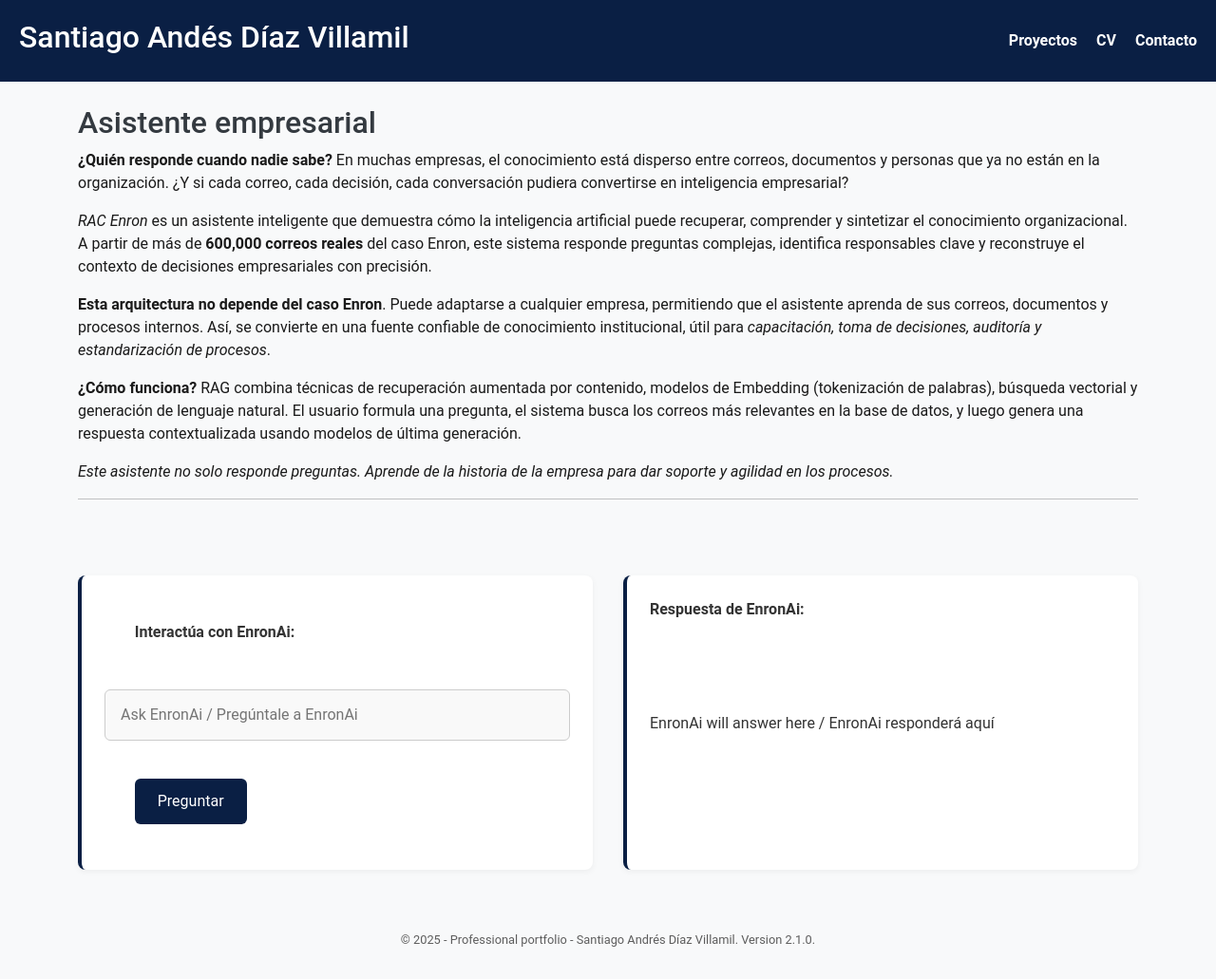
After one commit to SantiagoDiazVillamil/prod-data-portfolio, a Flask app: page /projects/EnronAi in a window 1280 px wide. The commit adds this page. Shown: the whole page at 95% size. Run offline with Flask 3, Linux system fonts and the light colour scheme.

Commit message:
Implementación de EnronAi con integración a Cloud Run y ajustes de frontend

```diff
--- a/static/css/style.css
+++ b/static/css/style.css
@@ -128,3 +128,76 @@
     max-width: 100%;
   }
 }
+
+
+
+
+
+
+
+.enronai-container {
+  display: flex;
+  flex-direction: row;
+  gap: 2rem;
+  margin-top: 3rem;
+  align-items: stretch; /* iguala altura */
+}
+
+.enronai-form,
+.enronai-response {
+  flex: 1; /* iguala ancho */
+  display: flex;
+  flex-direction: column;
+  background-color: #ffffff;
+  padding: 1.5rem;
+  border-radius: 8px;
+  box-shadow: 0 2px 6px rgba(0, 0, 0, 0.05);
+  margin-top: 2rem;
+  padding: 1.5rem;
+  border-left: 4px solid #0a1f44;
+  font-size: 1rem;
+  color: #333;
+  white-space: pre-wrap;
+}
+
+
+
+
+
+
+
+
+
+
+.enronai-input {
+  width: 100%;
+  padding: 14px 16px;
+  font-size: 1rem;
+  border: 1px solid #ccc;
+  border-radius: 6px;
+  background-color: #f9f9f9;
+  color: #1a1a1a;
+  transition: border-color 0.3s;
+}
+
+.enronai-input:focus {
+  outline: none;
+  border-color: #0a1f44;
+  background-color: #ffffff;
+}
+
+.enronai-button {
+  margin-top: 1rem;
+  padding: 12px 24px;
+  font-size: 1rem;
+  background-color: #0a1f44;
+  color: white;
+  border: none;
+  border-radius: 6px;
+  cursor: pointer;
+  transition: background-color 0.3s;
+}
+
+.enronai-button:hover {
+  background-color: #143d7a;
+}
--- a/templates/components/footer.html
+++ b/templates/components/footer.html
@@ -1,3 +1,3 @@
 <footer class="bg-light text-center py-3 mt-5">
-  <p>&copy; 2025 - Santiago Andrés Díaz Villamil. Todos los derechos reservados. Versión 2.0.0.</p>
+  <p>&copy; 2025 - Professional portfolio - Santiago Andrés Díaz Villamil. Version 2.1.0.</p>
 </footer>
--- a/templates/components/navbar.html
+++ b/templates/components/navbar.html
@@ -1,8 +1,8 @@
 <header>
   <h1>Santiago Andés Díaz Villamil</h1>
   <nav>
-    <a href="#proyectos">Proyectos</a>
-    <a href="#cv">CV</a>
-    <a href="#contacto">Contacto</a>
+    <a href="/#proyectos">Proyectos</a>
+    <a href="/#cv">CV</a>
+    <a href="/#contacto">Contacto</a>
   </nav>
 </header>
--- a/templates/index.html
+++ b/templates/index.html
@@ -7,7 +7,7 @@
 <head>
   <meta charset="UTF-8">
   <meta name="viewport" content="width=device-width, initial-scale=1">
-  <title>SantiFlix – Ciencia de Datos con Estilo</title>
+  <title>Professional Portfolio</title>
   <link href="https://fonts.googleapis.com/css2?family=Roboto:wght@400;700&display=swap" rel="stylesheet">
 </head>
 <body>
@@ -29,7 +29,7 @@
   <button class="arrow left" onclick="moveCarousel(-1)">&#10094;</button>
   <div class="carousel" id="carousel">
     <!-- Repite esta tarjeta para cada proyecto -->
-    <div class="card"><img src="{{ url_for('static', filename='images/RAG.png') }}"><div class="card-content"><h3>RAG - Asistente empresarial</h3><p>Chatbot que consolida mails, procesos y documentos de una empresa para que sus empleados puedan preguntarle sobre ellos.</p></div></div>
+    <div class="card"><a href="/projects/EnronAi" style="text-decoration: none; color: inherit;"><img src="{{ url_for('static', filename='images/RAG.png') }}"><div class="card-content"><h3>RAG - Asistente empresarial</h3><p>Chatbot que consolida mails, procesos y documentos de una empresa para que sus empleados puedan preguntarle sobre ellos.</p></div></a></div>
     <div class="card"><img src="{{ url_for('static', filename='images/FIN_ASSIST.png') }}"><div class="card-content"><h3>Agente de IA financiero</h3><p>Agente que ordena tu vida financiera. Guarda todos tus ingresos y gastos desde el chat y muestra avance, metas y gastos actuales.</p></div></div>
     <div class="card"><img src="{{ url_for('static', filename='images/arch.png') }}"><div class="card-content"><h3>Arquitectura en la Nube</h3><p>Pipeline automatizado con Cloud Run, Scheduler y Firestore.</p></div></div>
     <div class="card"><img src="{{ url_for('static', filename='images/predan.png') }}"><div class="card-content"><h3>Analítica Predictiva</h3><p>Modelos de regresión y clasificación para pronóstico de ventas.</p></div></div>
--- /dev/null
+++ b/templates/projects/EnronAi/EnronAi.html
@@ -0,0 +1,71 @@
+{% extends "base.html" %}
+{% block title %}RAC Enron{% endblock %}
+
+{% block content %}
+  <h2>Asistente empresarial</h2>
+
+  <p><strong>¿Quién responde cuando nadie sabe?</strong>
+  En muchas empresas, el conocimiento está disperso entre correos, documentos y personas que ya no están en la organización. ¿Y si cada correo, cada decisión, cada conversación pudiera convertirse en inteligencia empresarial?</p>
+
+  <p><em>RAC Enron</em> es un asistente inteligente que demuestra cómo la inteligencia artificial puede recuperar, comprender y sintetizar el conocimiento organizacional. A partir de más de <strong>600,000 correos reales</strong> del caso Enron, este sistema responde preguntas complejas, identifica responsables clave y reconstruye el contexto de decisiones empresariales con precisión.</p>
+
+  <p><strong>Esta arquitectura no depende del caso Enron</strong>. Puede adaptarse a cualquier empresa, permitiendo que el asistente aprenda de sus correos, documentos y procesos internos. Así, se convierte en una fuente confiable de conocimiento institucional, útil para <em>capacitación, toma de decisiones, auditoría y estandarización de procesos</em>.</p>
+
+  <p><strong>¿Cómo funciona?</strong>
+  RAG combina técnicas de recuperación aumentada por contenido, modelos de Embedding (tokenización de palabras), búsqueda vectorial y generación de lenguaje natural. El usuario formula una pregunta, el sistema busca los correos más relevantes en la base de datos, y luego genera una respuesta contextualizada usando modelos de última generación.</p>
+
+  <p><em>Este asistente no solo responde preguntas. Aprende de la historia de la empresa para dar soporte y agilidad en los procesos.</em></p>
+
+  <hr>
+
+  <div class="enronai-container">
+    <div class="enronai-form">
+      <!-- 🔧 MODIFICACIÓN 1: Se eliminó method="POST" y action="/enronai" para evitar que el formulario se envíe al servidor y recargue la página -->
+      <form id="enronai-form">
+        <label for="user-query"><strong>Interactúa con EnronAi:</strong></label><br>
+        <input type="text" id="user-query" name="user_query"
+               class="enronai-input"
+               placeholder="Ask EnronAi / Pregúntale a EnronAi"
+               onfocus="this.placeholder=''" onblur="this.placeholder='Ask EnronAi / Pregúntale a EnronAi'">
+        <!-- 🔧 MODIFICACIÓN 2: Se cambió type="submit" por type="button" para evitar el envío automático del formulario -->
+        <button type="button" id="enronai-button" class="enronai-button">Preguntar</button>
+      </form>
+    </div>
+
+    <div class="enronai-response">
+      <strong>Respuesta de EnronAi:</strong><br>
+      <!-- 🔧 MODIFICACIÓN 3: Se encapsuló la respuesta en un <p> con id="response-text" para que el script pueda actualizar el contenido dinámicamente -->
+      <p id="response-text">EnronAi will answer here / EnronAi responderá aquí</p>
+    </div>
+  </div>
+
+  <!-- 🔧 MODIFICACIÓN 4: Script incluido directamente en esta plantilla, dentro del bloque content, para mantener todo en EnronAi.html -->
+  <script>
+    document.addEventListener('DOMContentLoaded', function () {
+      const button = document.getElementById('enronai-button');
+      const input = document.getElementById('user-query');
+      const output = document.getElementById('response-text');
+
+      if (button && input && output) {
+        button.addEventListener('click', async function (event) {
+          event.preventDefault(); // 🔧 MODIFICACIÓN 5: Previene el comportamiento por defecto del botón dentro del formulario
+
+          const query = input.value.trim();
+          if (!query) return;
+
+          const encodedQuery = encodeURIComponent(query);
+          const endpoint = `https://enron-microservice-934190760998.us-east1.run.app/search?query=${encodedQuery}&k=5`;
+
+          try {
+            const response = await fetch(endpoint);
+            const data = await response.json();
+            output.textContent = data.answer || 'No se recibió respuesta.';
+          } catch (error) {
+            output.textContent = 'Error al conectar con EnronAi.';
+            console.error('Error:', error);
+          }
+        });
+      }
+    });
+  </script>
+{% endblock %}
--- /dev/null
+++ b/templates/projects/ejemplo2/ejemplo2.html
@@ -0,0 +1,6 @@
+{% extends "base.html" %}
+{% block title %}Proyecto Ejemplo{% endblock %}
+{% block content %}
+  <h2>Proyecto de Predicción de Churn 2</h2>
+  <p>Descripción del proyecto, herramientas utilizadas, resultados y visualizaciones.</p>
+{% endblock %}
```
